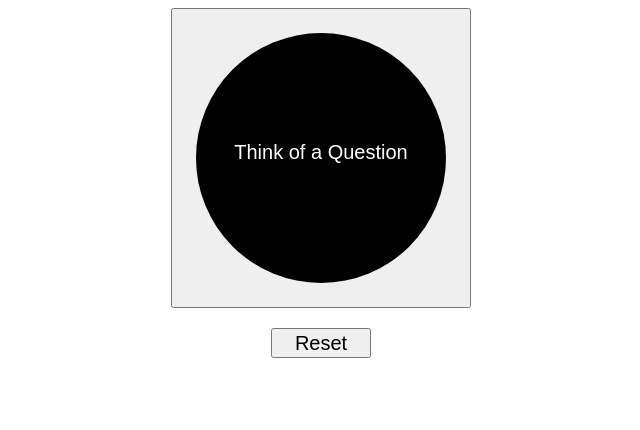
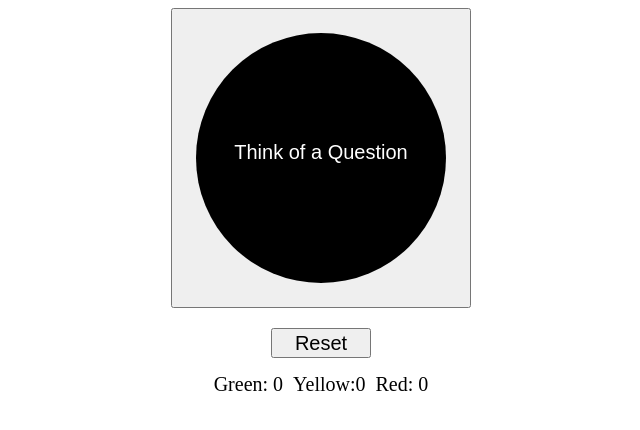
Before and after one commit to langevinj/eightball-colorboxes, a React (Create React App) app: page / in a window 1280 px wide. Shown: the top 430 px of the page, without its empty margins (319-959 px from the left). Built offline with nearby package versions, Linux system fonts and the light colour scheme.

Commit message:
record keeping added

```diff
--- /dev/null
+++ b/src/Counter.css
@@ -0,0 +1,9 @@
+.Counter{
+    margin-top: 15px;
+    text-align: center;
+    font-size: 20px;
+}
+
+.greenCount, .yellowCount, .redCount {
+    margin: 5px;
+}
--- /dev/null
+++ b/src/Counter.js
@@ -0,0 +1,14 @@
+import React from 'react';
+import './Counter.css'
+
+const Counter = (props) => {
+    return (
+        <div className="Counter">
+            <span className="greenCount">{`Green: ${props.colorCount['green']}`}</span>
+            <span className="yellowCount">{`Yellow:${props.colorCount['goldenrod']}`}</span>
+            <span className="redCount">{`Red: ${props.colorCount['red']}`}</span>
+        </div>
+    )
+}
+
+export default Counter;
--- a/src/Eightball.js
+++ b/src/Eightball.js
@@ -1,20 +1,29 @@
 import React, { useState } from 'react';
 import { getRandomAnswer } from './helpers';
 import './Eightball.css';
+import Counter from './Counter';
 
 const Eightball = (props) => {
     const [color, setColor] = useState("black");
     const[msg, setMsg] = useState("Think of a Question");
+    const[colorCount, setColorCount] = useState({"red": 0, "green": 0, "goldenrod": 0})
 
     function handleClick() {
         const rand = getRandomAnswer()
         setColor(props[rand].color);
         setMsg(props[rand].msg);
+        incrementColorCount(props[rand].color);
     };
+
+    function incrementColorCount(color){
+        colorCount[color] = colorCount[color] + 1
+        setColorCount(colorCount);
+    }
 
     function reset() {
         setColor("black");
         setMsg("Think of a Question");
+        setColorCount({ "red": 0, "green": 0, "goldenrod": 0 })
     }
 
     return (
@@ -26,6 +35,7 @@ const Eightball = (props) => {
             </button>
             <br></br>
             <button className="resetBtn" onClick={reset}>Reset</button>
+            <Counter colorCount={colorCount} />
         </div>
     )
 }
```
